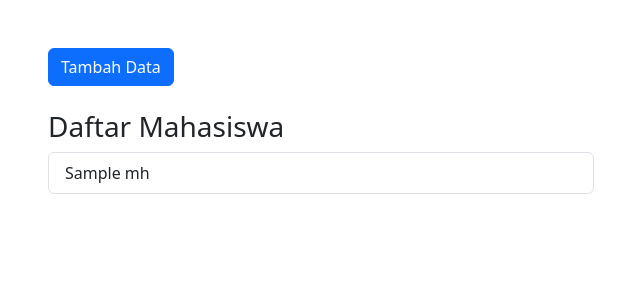
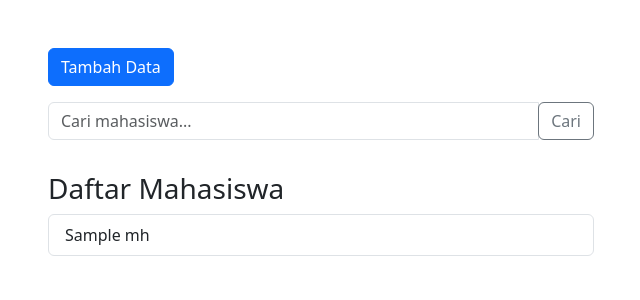
Before and after one commit to Turtle-Forge/belajar-php, a PHP site: the page made by mvc/app/views/mahasiswa/index.php in a window 1280 px wide. Shown: the part 56-356 px from the top of the page, without its empty margins (34-674 px from the left). Run offline with PHP 8.4, Linux system fonts and the light colour scheme; the template is opened without the code that fills it: most values are stand-ins (such as "Sample title", 1, 10 or a date in 2020); some libraries are stand-ins or nearby versions.

Commit message:
membuat fitur searching

```diff
--- a/mvc/app/views/mahasiswa/index.php
+++ b/mvc/app/views/mahasiswa/index.php
@@ -7,14 +7,30 @@
 
     </div>
 
-    <div class="row">
+    <div class="row mb-3">
         <div class="col-lg-6">
-
             <!-- Button trigger modal -->
             <button type="button" class="btn btn-primary tombolTambahData" data-toggle="modal" data-target="#formModal">
                 Tambah Data
             </button>
-            <br><br>
+        </div>
+    </div>
+
+    <div class="row mb-3">
+        <div class="col-lg-6">
+            <form action="<?= BASEURL ?>/mahasiswa/cari" method="post">
+                <div class="input-group mb-3">
+                    <input type="text" class="form-control" placeholder="Cari mahasiswa..." name="keyword" id="keyword" autocomplete="off">
+                    <div class="input-group-append">
+                        <button class="btn btn-outline-secondary" type="submit" id="tombolCari">Cari</button>
+                    </div>
+                </div>
+            </form>
+        </div>
+    </div>
+
+    <div class="row">
+        <div class="col-lg-6">
 
             <h3>Daftar Mahasiswa</h3>
 
```
Also changed, not shown: mvc/app/controllers/Mahasiswa.php (+9 -0 lines), mvc/app/models/Mahasiswa_model.php (+9 -0 lines).
